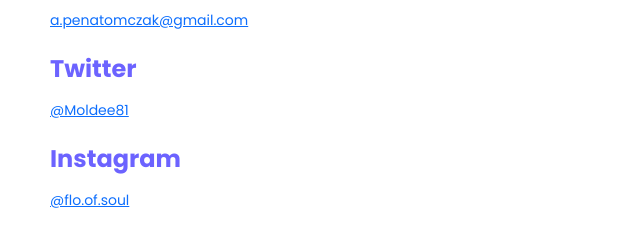
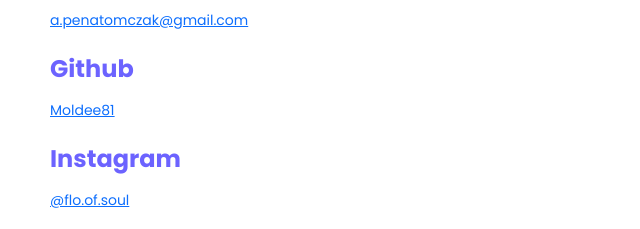
Before and after one commit to Moldee81/portfolio-project-PL, a plain HTML site: page contact.html in a window 1280 px wide. Shown: the part 339-568 px from the top of the page, 0-640 px from the left. Drawn offline with nearby package versions, Linux system fonts and the light colour scheme; a web font is replaced by a local one.

Commit message:
Replaced Twitter contact with Github as per the icon

```diff
--- a/contact.html
+++ b/contact.html
@@ -59,10 +59,10 @@
         <p>
           <a href="mailto:a.penatomczak@gmail.com">a.penatomczak@gmail.com </a>
         </p>
-        <h3>Twitter</h3>
+        <h3>Github</h3>
         <p>
-          <a href="https://www.twitter.com/Moldee81" target="_blank">
-            @Moldee81</a
+          <a href="https://www.github.com/Moldee81" target="_blank">
+            Moldee81</a
           >
         </p>
         <h3>Instagram</h3>
```
